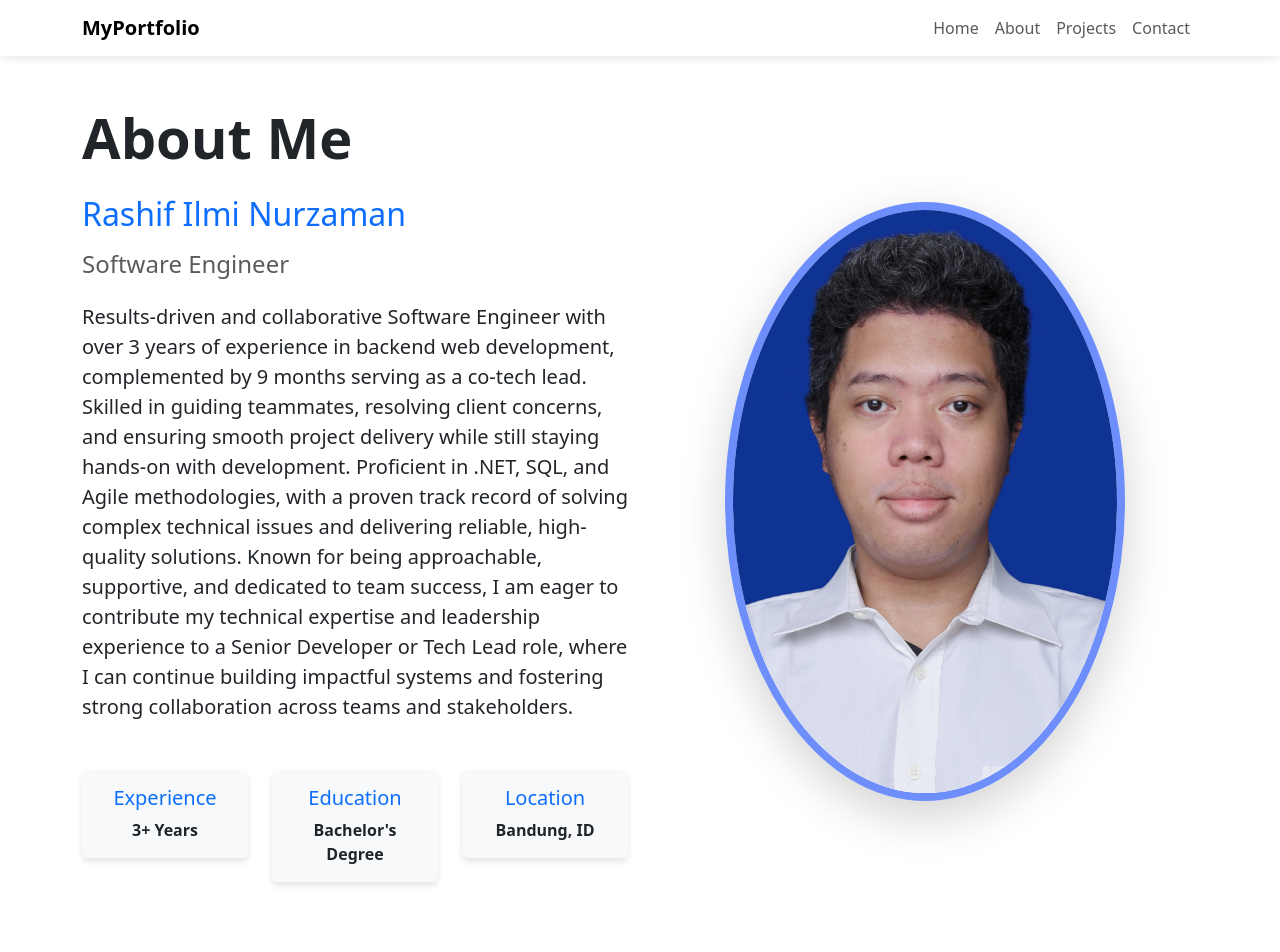
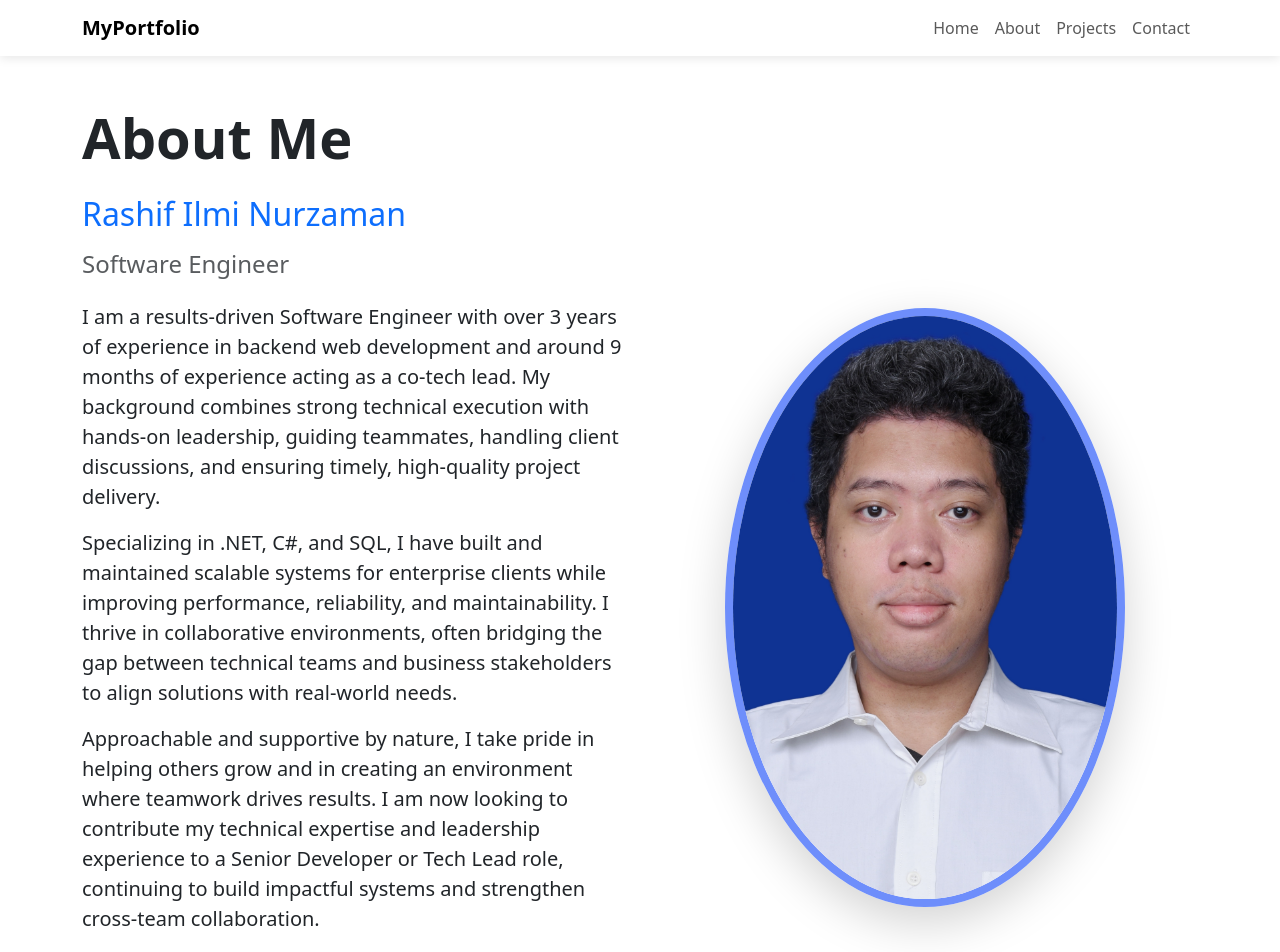
Before and after one commit to rashif24in/vite-react-rin, a React (Vite) app: page /about in a window 1280 px wide. Shown: the top 952 px of the page. Built offline with nearby package versions, Linux system fonts and the light colour scheme.

Commit message:
Update summary

```diff
--- a/src/pages/about.tsx
+++ b/src/pages/about.tsx
@@ -7,18 +7,28 @@ export function About() {
           <h2 className="text-primary mb-3">Rashif Ilmi Nurzaman</h2>
           <h4 className="text-muted mb-4">Software Engineer</h4>
           <p className="lead mb-4">
-            Results-driven and collaborative Software Engineer with over 3 years of experience
-            in backend web development, complemented by 9 months serving as a co-tech lead.
-            Skilled in guiding teammates, resolving client concerns,
-            and ensuring smooth project delivery while still staying hands-on
-            with development. Proficient in .NET, SQL, and Agile methodologies,
-             with a proven track record of solving complex technical issues
-             and delivering reliable, high-quality solutions.
-             Known for being approachable, supportive, and dedicated to team success,
-              I am eager to contribute my technical expertise and leadership experience
-              to a Senior Developer or Tech Lead role, where I can continue
-              building impactful systems and fostering strong collaboration
-              across teams and stakeholders.
+            <p>
+          I am a results-driven Software Engineer with over 3 years of experience
+          in backend web development and around 9 months of experience acting as a co-tech lead.
+          My background combines strong technical execution with hands-on leadership,
+          guiding teammates, handling client discussions, and ensuring timely,
+          high-quality project delivery.
+            </p>
+            <p>
+          Specializing in .NET, C#, and SQL, I have built and maintained scalable systems
+          for enterprise clients while improving performance, reliability, and maintainability.
+          I thrive in collaborative environments, often bridging the gap between technical teams
+          and business stakeholders to align solutions with real-world needs.
+            </p>
+            <p>
+          Approachable and supportive by nature, I take pride in helping others grow
+          and in creating an environment where teamwork drives results. I am now looking to contribute
+          my technical expertise and leadership experience to a Senior Developer or Tech Lead role,
+          continuing to build impactful systems and strengthen cross-team collaboration.
+            </p>
+
+
+
           </p>
 
           <div className="mt-5">
```
